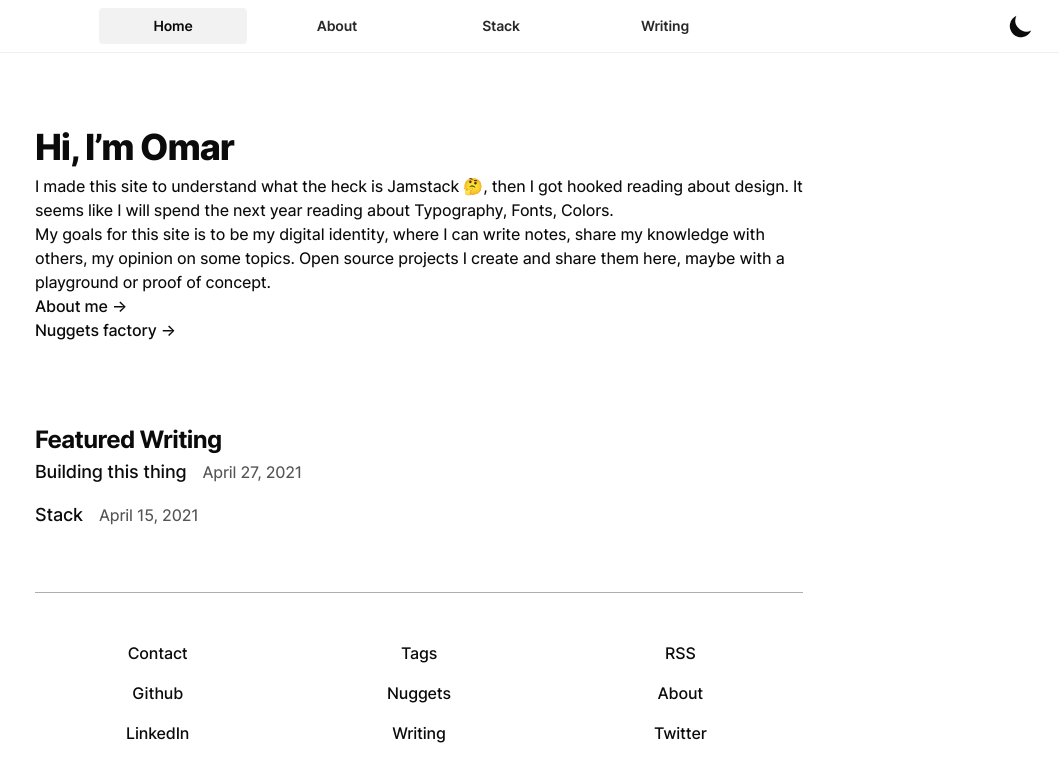
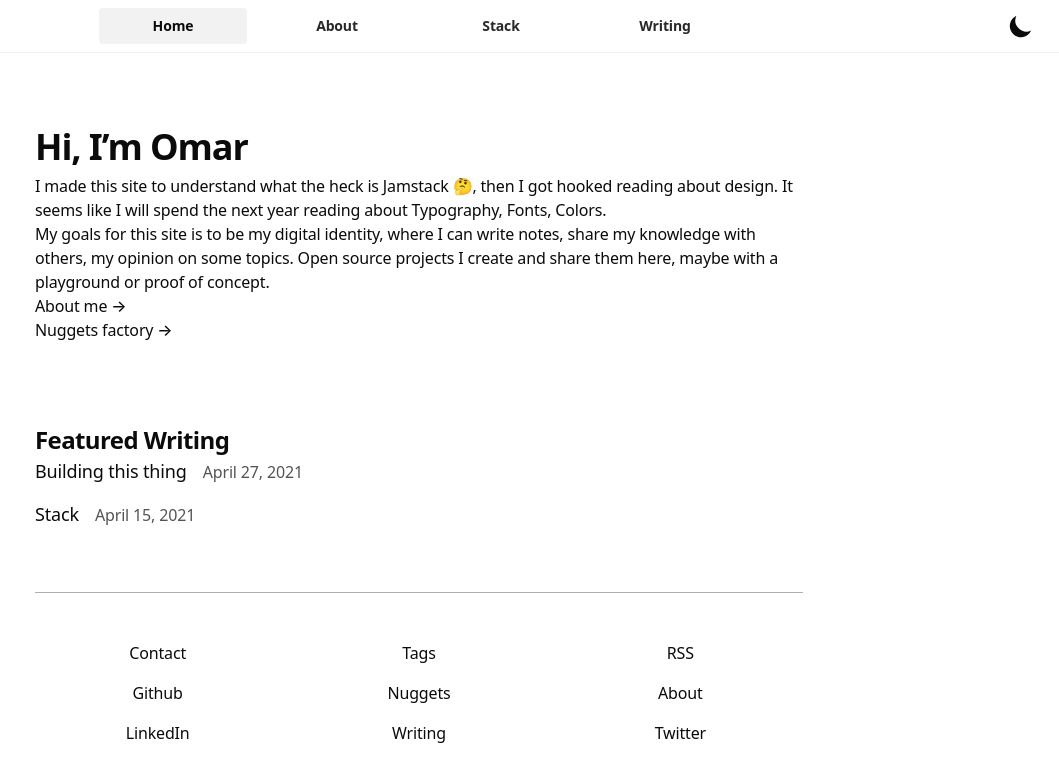
Before and after one commit to omaralsoudanii/mkreg.dev, a Next.js app: page / in a window 1280 px wide. Shown: the top 782 px of the page, without its empty margins (221-1280 px from the left). Built offline with nearby package versions, Linux system fonts and the light colour scheme; what @tailwindcss/typography, tailwindcss-line-clamp would draw is missing.

Commit message:
preload font

```diff
--- a/src/pages/_document.tsx
+++ b/src/pages/_document.tsx
@@ -17,6 +17,13 @@ export default class MyDocument extends Document {
     return (
       <Html lang="en">
         <Head>
+          <link
+            rel="preload"
+            href="/static/fonts/Inter-latin.var.woff2"
+            as="font"
+            type="font/woff2"
+            crossOrigin="anonymous"
+          />
           <link
             rel="alternate"
             type="application/rss+xml"
--- a/src/styles/custom.css
+++ b/src/styles/custom.css
@@ -1,4 +1,5 @@
 @tailwind utilities;
+
 @layer utilities {
   .filter-none {
     filter: none;
--- a/src/styles/fonts.css
+++ b/src/styles/fonts.css
@@ -3,14 +3,14 @@
   font-family: 'Inter';
   font-style: normal;
   font-weight: 100;
-  font-display: swap;
+  font-display: optional;
   src: url(/static/fonts/Inter-Thin.woff2) format('woff2');
 }
 @font-face {
   font-family: 'Inter';
   font-style: italic;
   font-weight: 100;
-  font-display: swap;
+  font-display: optional;
   src: url(/static/fonts/Inter-ThinItalic.woff2) format('woff2');
 }
 
@@ -18,14 +18,14 @@
   font-family: 'Inter';
   font-style: normal;
   font-weight: 200;
-  font-display: swap;
+  font-display: optional;
   src: url(/static/fonts/Inter-ExtraLight.woff2) format('woff2');
 }
 @font-face {
   font-family: 'Inter';
   font-style: italic;
   font-weight: 200;
-  font-display: swap;
+  font-display: optional;
   src: url(/static/fonts/Inter-ExtraLightItalic.woff2) format('woff2');
 }
 
@@ -33,14 +33,14 @@
   font-family: 'Inter';
   font-style: normal;
   font-weight: 300;
-  font-display: swap;
+  font-display: optional;
   src: url(/static/fonts/Inter-Light.woff2) format('woff2');
 }
 @font-face {
   font-family: 'Inter';
   font-style: italic;
   font-weight: 300;
-  font-display: swap;
+  font-display: optional;
   src: url(/static/fonts/Inter-LightItalic.woff2) format('woff2');
 }
 
@@ -48,14 +48,14 @@
   font-family: 'Inter';
   font-style: normal;
   font-weight: 400;
-  font-display: swap;
+  font-display: optional;
   src: url(/static/fonts/Inter-Regular.woff2) format('woff2');
 }
 @font-face {
   font-family: 'Inter';
   font-style: italic;
   font-weight: 400;
-  font-display: swap;
+  font-display: optional;
   src: url(/static/fonts/Inter-Italic.woff2) format('woff2');
 }
 
@@ -63,14 +63,14 @@
   font-family: 'Inter';
   font-style: normal;
   font-weight: 500;
-  font-display: swap;
+  font-display: optional;
   src: url(/static/fonts/Inter-Medium.woff2) format('woff2');
 }
 @font-face {
   font-family: 'Inter';
   font-style: italic;
   font-weight: 500;
-  font-display: swap;
+  font-display: optional;
   src: url(/static/fonts/Inter-MediumItalic.woff2) format('woff2');
 }
 
@@ -78,14 +78,14 @@
   font-family: 'Inter';
   font-style: normal;
   font-weight: 600;
-  font-display: swap;
+  font-display: optional;
   src: url(/static/fonts/Inter-SemiBold.woff2) format('woff2');
 }
 @font-face {
   font-family: 'Inter';
   font-style: italic;
   font-weight: 600;
-  font-display: swap;
+  font-display: optional;
   src: url(/static/fonts/Inter-SemiBoldItalic.woff2) format('woff2');
 }
 
@@ -93,14 +93,14 @@
   font-family: 'Inter';
   font-style: normal;
   font-weight: 700;
-  font-display: swap;
+  font-display: optional;
   src: url(/static/fonts/Inter-Bold.woff2) format('woff2');
 }
 @font-face {
   font-family: 'Inter';
   font-style: italic;
   font-weight: 700;
-  font-display: swap;
+  font-display: optional;
   src: url(/static/fonts/Inter-BoldItalic.woff2) format('woff2');
 }
 
@@ -108,14 +108,14 @@
   font-family: 'Inter';
   font-style: normal;
   font-weight: 800;
-  font-display: swap;
+  font-display: optional;
   src: url(/static/fonts/Inter-ExtraBold.woff2) format('woff2');
 }
 @font-face {
   font-family: 'Inter';
   font-style: italic;
   font-weight: 800;
-  font-display: swap;
+  font-display: optional;
   src: url(/static/fonts/Inter-ExtraBoldItalic.woff2) format('woff2');
 }
 
@@ -123,14 +123,14 @@
   font-family: 'Inter';
   font-style: normal;
   font-weight: 900;
-  font-display: swap;
+  font-display: optional;
   src: url(/static/fonts/Inter-Black.woff2) format('woff2');
 }
 @font-face {
   font-family: 'Inter';
   font-style: italic;
   font-weight: 900;
-  font-display: swap;
+  font-display: optional;
   src: url(/static/fonts/Inter-BlackItalic.woff2) format('woff2');
 } */
 /* ----------------------- variable ----------------------- */
@@ -139,7 +139,7 @@
   font-family: 'Inter';
   font-style: normal;
   font-weight: 400;
-  font-display: swap;
+  font-display: optional;
   src: url(/static/fonts/Inter-latin-ext.var.woff2) format('woff2');
   unicode-range: U+0100-024F, U+0259, U+1E00-1EFF, U+2020, U+20A0-20AB, U+20AD-20CF, U+2113, U+2C60-2C7F, U+A720-A7FF;
 }
@@ -148,7 +148,7 @@
   font-family: 'Inter';
   font-style: normal;
   font-weight: 400;
-  font-display: swap;
+  font-display: optional;
   src: url(/static/fonts/Inter-latin.var.woff2) format('woff2');
   unicode-range: U+0000-00FF, U+0131, U+0152-0153, U+02BB-02BC, U+02C6, U+02DA, U+02DC, U+2000-206F, U+2074, U+20AC, U+2122, U+2191, U+2193, U+2212, U+2215, U+FEFF, U+FFFD;
 }
@@ -157,7 +157,7 @@
   font-family: 'Inter';
   font-style: normal;
   font-weight: 450;
-  font-display: swap;
+  font-display: optional;
   src: url(/static/fonts/Inter-latin-ext.var.woff2) format('woff2');
   unicode-range: U+0100-024F, U+0259, U+1E00-1EFF, U+2020, U+20A0-20AB, U+20AD-20CF, U+2113, U+2C60-2C7F, U+A720-A7FF;
 }
@@ -166,7 +166,7 @@
   font-family: 'Inter';
   font-style: normal;
   font-weight: 450;
-  font-display: swap;
+  font-display: optional;
   src: url(/static/fonts/Inter-latin.var.woff2) format('woff2');
   unicode-range: U+0000-00FF, U+0131, U+0152-0153, U+02BB-02BC, U+02C6, U+02DA, U+02DC, U+2000-206F, U+2074, U+20AC, U+2122, U+2191, U+2193, U+2212, U+2215, U+FEFF, U+FFFD;
 }
@@ -175,7 +175,7 @@
   font-family: 'Inter';
   font-style: normal;
   font-weight: 500;
-  font-display: swap;
+  font-display: optional;
   src: url(/static/fonts/Inter-latin-ext.var.woff2) format('woff2');
   unicode-range: U+0100-024F, U+0259, U+1E00-1EFF, U+2020, U+20A0-20AB, U+20AD-20CF, U+2113, U+2C60-2C7F, U+A720-A7FF;
 }
@@ -184,7 +184,7 @@
   font-family: 'Inter';
   font-style: normal;
   font-weight: 500;
-  font-display: swap;
+  font-display: optional;
   src: url(/static/fonts/Inter-latin.var.woff2) format('woff2');
   unicode-range: U+0000-00FF, U+0131, U+0152-0153, U+02BB-02BC, U+02C6, U+02DA, U+02DC, U+2000-206F, U+2074, U+20AC, U+2122, U+2191, U+2193, U+2212, U+2215, U+FEFF, U+FFFD;
 }
@@ -193,7 +193,7 @@
   font-family: 'Inter';
   font-style: normal;
   font-weight: 600;
-  font-display: swap;
+  font-display: optional;
   src: url(/static/fonts/Inter-latin-ext.var.woff2) format('woff2');
   unicode-range: U+0100-024F, U+0259, U+1E00-1EFF, U+2020, U+20A0-20AB, U+20AD-20CF, U+2113, U+2C60-2C7F, U+A720-A7FF;
 }
@@ -202,7 +202,7 @@
   font-family: 'Inter';
   font-style: normal;
   font-weight: 600;
-  font-display: swap;
+  font-display: optional;
   src: url(/static/fonts/Inter-latin.var.woff2) format('woff2');
   unicode-range: U+0000-00FF, U+0131, U+0152-0153, U+02BB-02BC, U+02C6, U+02DA, U+02DC, U+2000-206F, U+2074, U+20AC, U+2122, U+2191, U+2193, U+2212, U+2215, U+FEFF, U+FFFD;
 }
@@ -211,7 +211,7 @@
   font-family: 'Inter';
   font-style: normal;
   font-weight: 700;
-  font-display: swap;
+  font-display: optional;
   src: url(/static/fonts/Inter-latin-ext.var.woff2) format('woff2');
   unicode-range: U+0100-024F, U+0259, U+1E00-1EFF, U+2020, U+20A0-20AB, U+20AD-20CF, U+2113, U+2C60-2C7F, U+A720-A7FF;
 }
@@ -220,7 +220,7 @@
   font-family: 'Inter';
   font-style: normal;
   font-weight: 700;
-  font-display: swap;
+  font-display: optional;
   src: url(/static/fonts/Inter-latin.var.woff2) format('woff2');
   unicode-range: U+0000-00FF, U+0131, U+0152-0153, U+02BB-02BC, U+02C6, U+02DA, U+02DC, U+2000-206F, U+2074, U+20AC, U+2122, U+2191, U+2193, U+2212, U+2215, U+FEFF, U+FFFD;
 }
@@ -229,7 +229,7 @@
   font-family: 'Inter';
   font-style: normal;
   font-weight: 800;
-  font-display: swap;
+  font-display: optional;
   src: url(/static/fonts/Inter-latin-ext.var.woff2) format('woff2');
   unicode-range: U+0100-024F, U+0259, U+1E00-1EFF, U+2020, U+20A0-20AB, U+20AD-20CF, U+2113, U+2C60-2C7F, U+A720-A7FF;
 }
@@ -238,7 +238,7 @@
   font-family: 'Inter';
   font-style: normal;
   font-weight: 800;
-  font-display: swap;
+  font-display: optional;
   src: url(/static/fonts/Inter-latin.var.woff2) format('woff2');
   unicode-range: U+0000-00FF, U+0131, U+0152-0153, U+02BB-02BC, U+02C6, U+02DA, U+02DC, U+2000-206F, U+2074, U+20AC, U+2122, U+2191, U+2193, U+2212, U+2215, U+FEFF, U+FFFD;
 }
@@ -247,7 +247,7 @@
   font-family: 'Inter';
   font-style: normal;
   font-weight: 900;
-  font-display: swap;
+  font-display: optional;
   src: url(/static/fonts/Inter-latin-ext.var.woff2) format('woff2');
   unicode-range: U+0100-024F, U+0259, U+1E00-1EFF, U+2020, U+20A0-20AB, U+20AD-20CF, U+2113, U+2C60-2C7F, U+A720-A7FF;
 }
@@ -256,7 +256,7 @@
   font-family: 'Inter';
   font-style: normal;
   font-weight: 900;
-  font-display: swap;
+  font-display: optional;
   src: url(/static/fonts/Inter-latin.var.woff2) format('woff2');
   unicode-range: U+0000-00FF, U+0131, U+0152-0153, U+02BB-02BC, U+02C6, U+02DA, U+02DC, U+2000-206F, U+2074, U+20AC, U+2122, U+2191, U+2193, U+2212, U+2215, U+FEFF, U+FFFD;
 }
```
